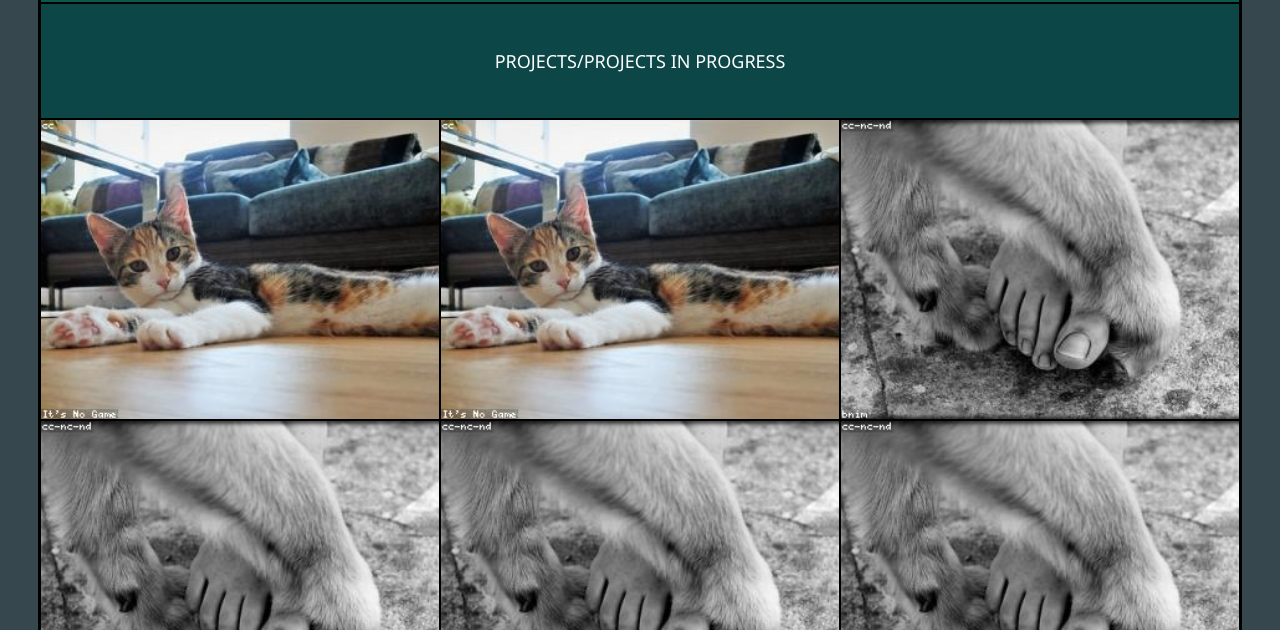
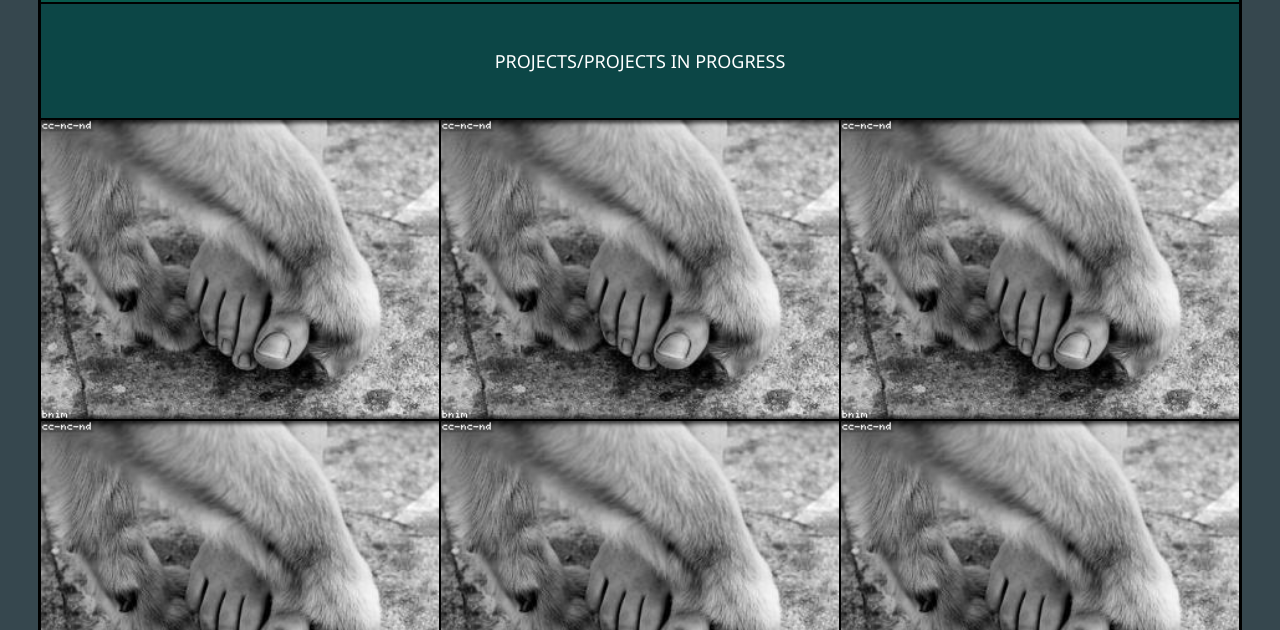
Before and after one commit to dadams091/CTK301, a plain HTML site: page assignment10/home.html in a window 1280 px wide. Shown: the part 170-800 px from the top of the page. Drawn offline with Linux system fonts and the light colour scheme.

Commit message:
Add files via upload

```diff
--- a/assignment10/home.html
+++ b/assignment10/home.html
@@ -18,10 +18,10 @@
 		<h2 id="projectsinprogressid">Projects/Projects In Progress</h2>
 	<main>
 		<article>
-			<a href="#"><img src="cat.jpg" alt="Project 1"></a>
+			<a href="#"><img src="dog.jpg" alt="Project 1"></a>
 	</article>
 	<article>
-		<a href="#"><img src="cat.jpg" alt="Project 2"></a>
+	<a href="#"><img src="dog.jpg" alt="Project 2"></a>
 </article>
 <article>
 	<a href="#"><img src="dog.jpg" alt="Project 3"></a>
```
